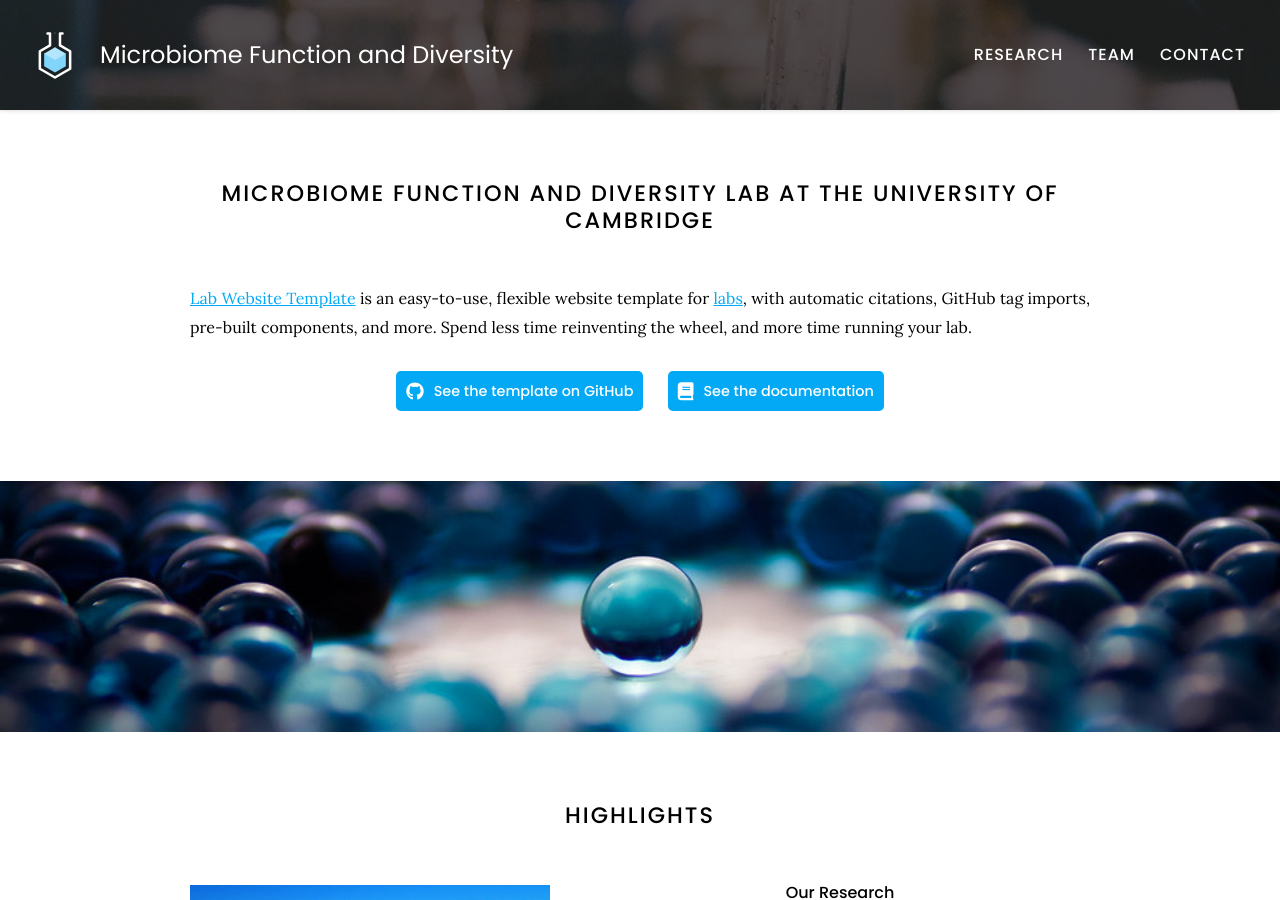
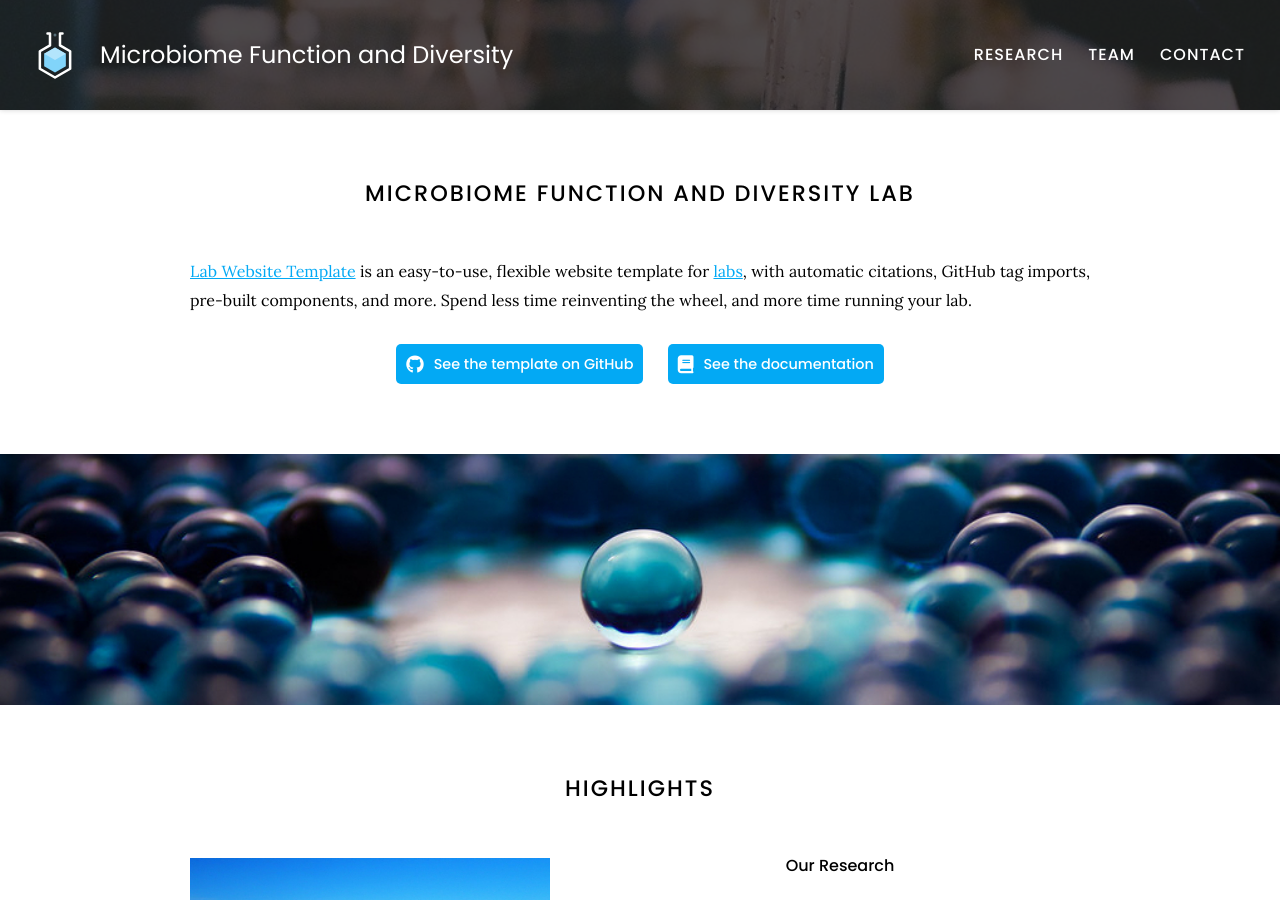
Before and after one commit to microfundiv-lab/microfundiv-lab.github.io, a Jekyll site: the page built from index.md, in a window 1280 px wide and 900 px high. Built offline with Jekyll 4.4.1, drawn with Linux system fonts in a browser that asks for light colours.

```diff
--- a/index.md
+++ b/index.md
@@ -2,7 +2,7 @@
 title: Home
 ---
 
-# Microbiome Function and Diversity lab at the University of Cambridge
+# Microbiome Function and Diversity lab
 
 [Lab Website Template](https://github.com/greenelab/lab-website-template) is an easy-to-use, flexible website template for [labs](https://www.greenelab.com/), with automatic citations, GitHub tag imports, pre-built components, and more.
 Spend less time reinventing the wheel, and more time running your lab.
```
